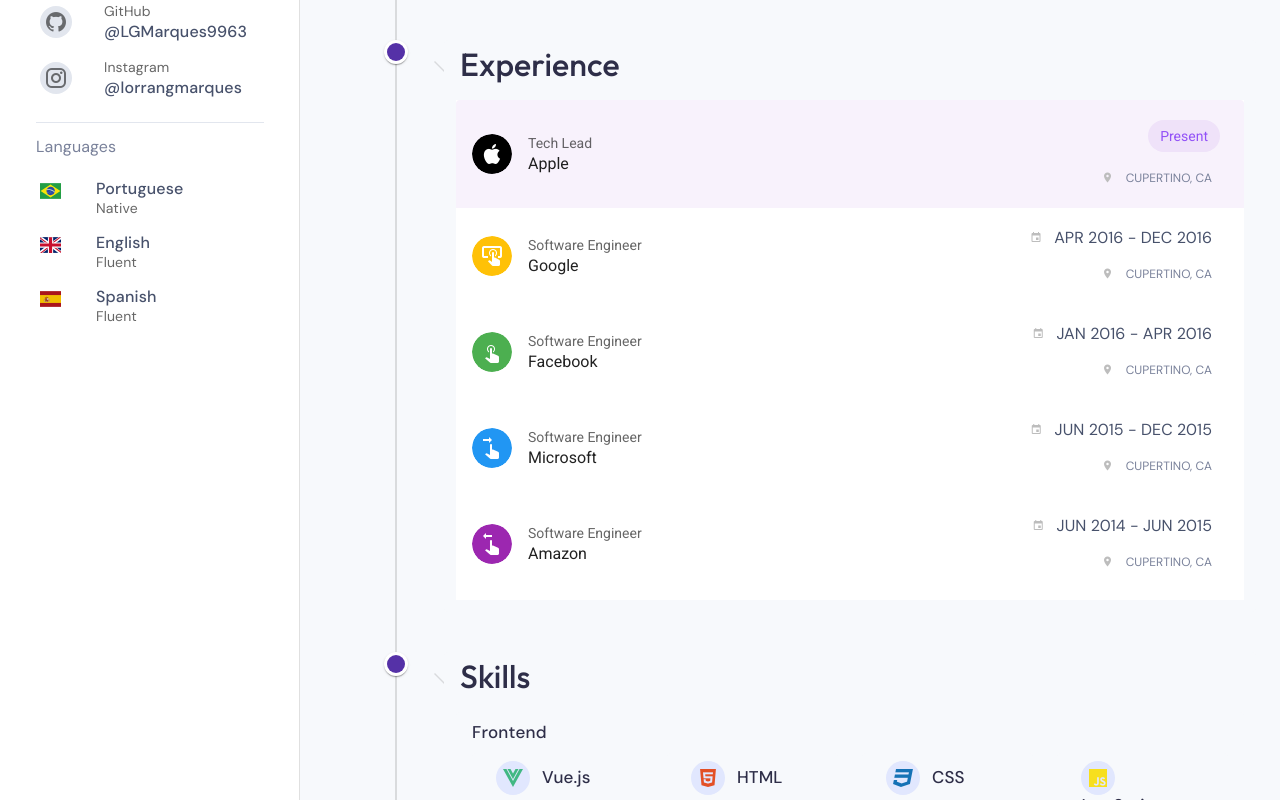
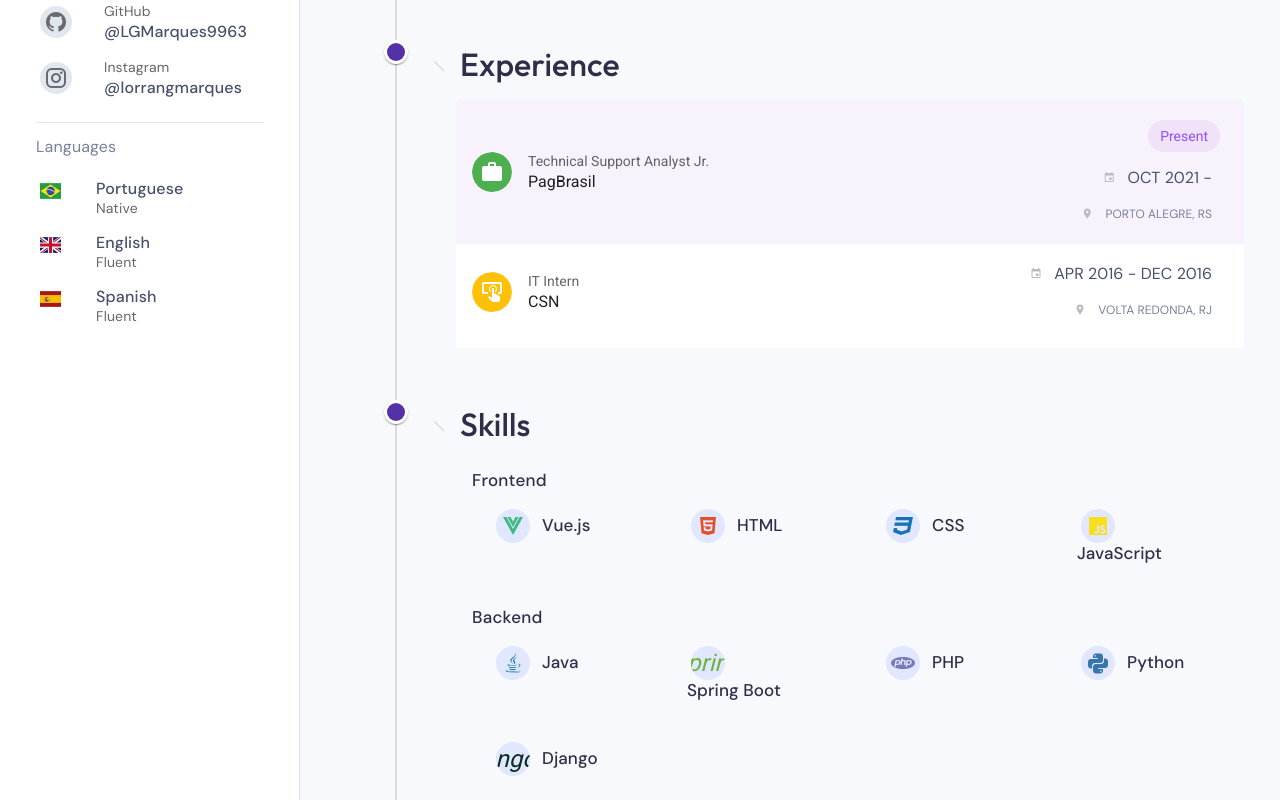
Before and after one commit to LGMarques9963/curriculum-vue, a Vue app: page /#/ in a window 1280 px wide. Shown: the part 640-1440 px from the top of the page. Built offline with nearby package versions, Linux system fonts and the light colour scheme.

Commit message:
Projects Info and Readme

```diff
--- a/src/components/HelloWorld.vue
+++ b/src/components/HelloWorld.vue
@@ -78,7 +78,7 @@
                           <v-chip v-if="experience.active" class="ma-2" color="#efe2f9" text-color="#9251f7">
                             Present
                           </v-chip>
-                          <v-btn text v-else>
+                          <v-btn text>
                             <v-icon color="grey lighten-1" size="12" left>mdi-calendar</v-icon>
                             <span class="experience__period">{{ experience.period }}</span>
                           </v-btn>
@@ -158,20 +158,7 @@
                       </v-list-item>
                     </v-list>
                   </v-container>
-
-
                 </v-card>
-              </v-timeline-item>
-
-              <v-timeline-item color="grey" small>
-                <v-row justify="space-between">
-                  <v-col cols="7">
-                    John Leider placed this order on Online Store (checkout #1937432132572).
-                  </v-col>
-                  <v-col class="text-right" cols="5">
-                    15:25 EDT
-                  </v-col>
-                </v-row>
               </v-timeline-item>
             </v-timeline>
           </v-container>
@@ -201,8 +188,8 @@
         title: 'Recipes App',
         src: 'https://cdn.vuetifyjs.com/images/cards/house.jpg',
         flex: 6,
-        url: "https://git",
-        description: "A Recipes App"
+        url: "https://github.com/LGMarques9963/api-food-vue",
+        description: "Recipes App is a front-end project developed for Vue.js learning purposes. It utilizes Vue.js, Vuetify, Axios, and VueRouter to create a responsive application. Users can explore and search for recipes based on cuisine, ingredients, and name, with detailed views showcasing preparation steps. Enjoy a seamless experience with this Vue.js-powered recipe app! 🍲"
       },
       {
         title: 'eCommerce System',
@@ -221,49 +208,22 @@
     ],
     experiences: [
       {
-        color: 'black',
-        icon: 'mdi-apple',
-        subtitle: 'Tech Lead',
-        title: 'Apple',
-        period: 'Oct 2021 - Present',
+        color: 'green',
+        icon: 'mdi-briefcase',
+        subtitle: 'Technical Support Analyst Jr.',
+        title: 'PagBrasil',
+        period: 'Oct 2021 - ',
         active: true,
-        location: 'Cupertino, CA',
+        location: 'Porto Alegre, RS',
       },
       {
         color: 'amber',
         icon: 'mdi-gesture-tap-button',
-        subtitle: 'Software Engineer',
-        title: 'Google',
+        subtitle: 'IT Intern',
+        title: 'CSN',
         period: 'Apr 2016 - Dec 2016',
         active: false,
-        location: 'Cupertino, CA',
-      },
-      {
-        color: 'green',
-        icon: 'mdi-gesture-tap',
-        subtitle: 'Software Engineer',
-        title: 'Facebook',
-        period: 'Jan 2016 - Apr 2016',
-        active: false,
-        location: 'Cupertino, CA',
-      },
-      {
-        color: 'blue',
-        icon: 'mdi-gesture-swipe-right',
-        subtitle: 'Software Engineer',
-        title: 'Microsoft',
-        period: 'Jun 2015 - Dec 2015',
-        active: false,
-        location: 'Cupertino, CA',
-      },
-      {
-        color: 'purple',
-        icon: 'mdi-gesture-swipe-left',
-        subtitle: 'Software Engineer',
-        title: 'Amazon',
-        period: 'Jun 2014 - Jun 2015',
-        active: false,
-        location: 'Cupertino, CA',
+        location: 'Volta Redonda, RJ',
       },
     ],
     skills: [
```
Also changed, not shown: 1 other file (tests, documents, lock files or other folders).
